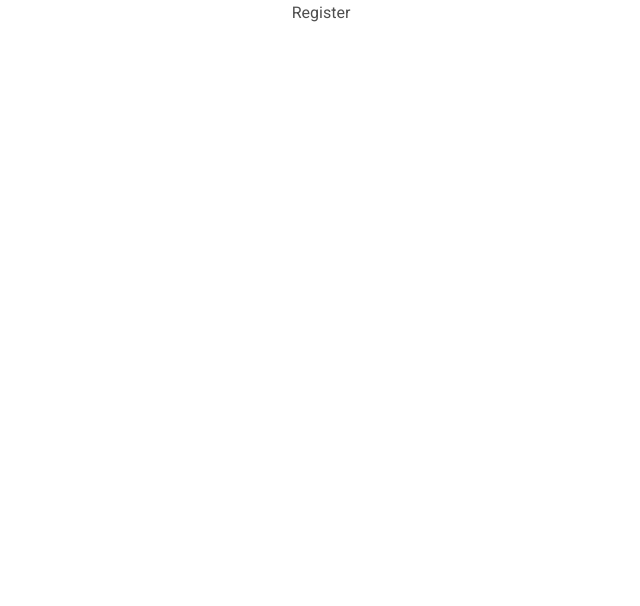
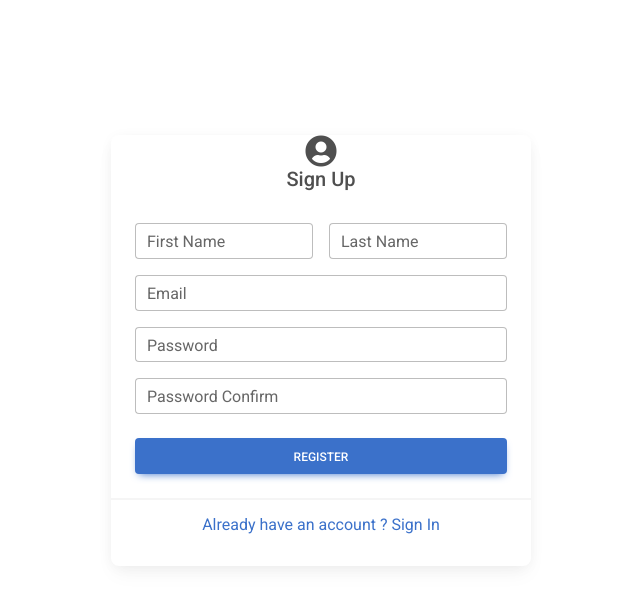
Before and after one commit to hemakas/mern-reduxtoolkit-auth, a React (Create React App) app in the folder client/: page /Register in a window 1280 px wide. Shown: the top 606 px of the page, without its empty margins (319-959 px from the left). Built offline with nearby package versions, Linux system fonts and the light colour scheme.

Commit message:
frontend sign up form added with logic

```diff
--- a/client/package.json
+++ b/client/package.json
@@ -10,7 +10,7 @@
     "@testing-library/user-event": "^13.5.0",
     "axios": "^0.27.2",
     "material-ui-chip-input": "^1.1.0",
-    "mdb-react-ui-kit": "^4.2.0",
+    "mdb-react-ui-kit": "^2.4.0",
     "moment": "^2.29.4",
     "react": "^18.2.0",
     "react-dom": "^18.2.0",
--- a/client/src/pages/Login.js
+++ b/client/src/pages/Login.js
@@ -20,8 +20,10 @@
 };
 
 const Login = () => {
+  // mdb
   const [formValue, setFormValue] = useState(initialState);
   const { email, password } = formValue;
+
   const dispatch = useDispatch();
   const navigate = useNavigate();
 
@@ -64,8 +66,9 @@
 
             {/* email */}
             <div className="col-md-12">
-              <MDBInput label="Email" type="email" value={email} name="email" onChange={onInputChange} required validation="Please provide your email" />
+              <MDBInput label="Email" type="email" value={email} name="email" onChange={onInputChange} required validation="Please provide your email" id='validationEmail01' invalid/>
             </div>
+
 
             {/* password */}
             <div className="col-md-12">
--- a/client/src/pages/Register.js
+++ b/client/src/pages/Register.js
@@ -1,9 +1,153 @@
-import React from 'react'
+import React, { useState, useEffect } from "react";
+import {
+  MDBCard,
+  MDBCardBody,
+  MDBInput,
+  MDBCardFooter,
+  MDBValidation,
+  MDBBtn,
+  MDBIcon,
+  MDBSpinner,
+} from "mdb-react-ui-kit";
+import { Link, useNavigate } from "react-router-dom";
+import { useDispatch, useSelector } from "react-redux";
+import { toast } from "react-toastify";
+import { register } from "../redux/features/authSlice";
+
+const initialState = {
+  firstName: "",
+  lastName: "",
+  email: "",
+  password: "",
+  confirmPassword: "",
+};
 
 const Register = () => {
+  const [formValue, setFormValue] = useState(initialState);
+  const { loading, error } = useSelector((state) => ({ ...state.auth }));
+  const { email, password, firstName, lastName, confirmPassword } = formValue;
+  const dispatch = useDispatch();
+  const navigate = useNavigate();
+
+  useEffect(() => {
+    error && toast.error(error);
+  }, [error]);
+
+  // if submit button is clicked
+  const handleSubmit = (e) => {
+    e.preventDefault();
+
+    if (password !== confirmPassword) {
+      return toast.error("Passwords should match");
+    }
+
+    if (firstName && lastName && email && password && confirmPassword) {
+      dispatch(register({ formValue, navigate, toast }));
+    }
+  };
+
+  const onInputChange = (e) => {
+    let { name, value } = e.target;
+    setFormValue({ ...formValue, [name]: value });
+  };
   return (
-    <div>Register</div>
-  )
-}
+    <div
+      style={{
+        margin: "auto",
+        padding: "15px",
+        maxWidth: "450px",
+        alignContent: "center",
+        marginTop: "120px",
+      }}
+    >
+      <MDBCard alignment="center">
+        <MDBIcon fas icon="user-circle" className="fa-2x" />
+        <h5>Sign Up</h5>
+        <MDBCardBody>
+          <MDBValidation onSubmit={handleSubmit} noValidate className="row g-3">
+            <div className="col-md-6">
+              <MDBInput
+                label="First Name"
+                type="text"
+                value={firstName}
+                name="firstName"
+                onChange={onInputChange}
+                required
+                invalid
+                validation="Please provide first name"
+              />
+            </div>
+            <div className="col-md-6">
+              <MDBInput
+                label="Last Name"
+                type="text"
+                value={lastName}
+                name="lastName"
+                onChange={onInputChange}
+                required
+                invalid
+                validation="Please provide last name"
+              />
+            </div>
+            <div className="col-md-12">
+              <MDBInput
+                label="Email"
+                type="email"
+                value={email}
+                name="email"
+                onChange={onInputChange}
+                required
+                invalid
+                validation="Please provide email"
+              />
+            </div>
+            <div className="col-md-12">
+              <MDBInput
+                label="Password"
+                type="password"
+                value={password}
+                name="password"
+                onChange={onInputChange}
+                required
+                invalid
+                validation="Please provide password"
+              />
+            </div>
+            <div className="col-md-12">
+              <MDBInput
+                label="Password Confirm"
+                type="password"
+                value={confirmPassword}
+                name="confirmPassword"
+                onChange={onInputChange}
+                required
+                invalid
+                validation="Please provide confirm password"
+              />
+            </div>
+            <div className="col-12">
+              <MDBBtn style={{ width: "100%" }} className="mt-2">
+                {loading && (
+                  <MDBSpinner
+                    size="sm"
+                    role="status"
+                    tag="span"
+                    className="me-2"
+                  />
+                )}
+                Register
+              </MDBBtn>
+            </div>
+          </MDBValidation>
+        </MDBCardBody>
+        <MDBCardFooter>
+          <Link to="/login">
+            <p>Already have an account ? Sign In</p>
+          </Link>
+        </MDBCardFooter>
+      </MDBCard>
+    </div>
+  );
+};
 
-export default Register
+export default Register;
--- a/client/src/redux/api.js
+++ b/client/src/redux/api.js
@@ -3,3 +3,5 @@
 const API = axios.create({ baseURL: 'http://localhost:5000' })
 
 export const signIn = (FormData) => API.post('users/signin', FormData)
+
+export const signUp = (FormData) => API.post('users/signup', FormData)
--- a/client/src/redux/features/authSlice.js
+++ b/client/src/redux/features/authSlice.js
@@ -1,12 +1,28 @@
 import { createSlice, createAsyncThunk } from "@reduxjs/toolkit";
 import * as api from "../api";
 
+// login
 export const login = createAsyncThunk(
   "auth/login",
   async ({ formValue, navigate, toast }, { rejectWithValue }) => {
     try {
       const response = await api.signIn(formValue);
-      toast.success("Login Successfully");
+      toast.success("Logged in successfully");
+      navigate("/");
+      return response.data;
+    } catch (err) {
+      return rejectWithValue(err.response.data);
+    }
+  }
+);
+
+// register
+export const register = createAsyncThunk(
+  "auth/register",
+  async ({ formValue, navigate, toast }, { rejectWithValue }) => {
+    try {
+      const response = await api.signUp(formValue);
+      toast.success("Registered successfully");
       navigate("/");
       return response.data;
     } catch (err) {
@@ -35,6 +51,18 @@
         state.loading = false;
         state.error = action.payload.message;
       },
+      [register.pending]: (state, action) => {
+        state.loading = true;
+      },
+      [register.fulfilled]: (state, action) => {
+        state.loading = false;
+        localStorage.setItem("profile", JSON.stringify({ ...action.payload }));
+        state.user = action.payload;
+      },
+      [register.rejected]: (state, action) => {
+        state.loading = false;
+        state.error = action.payload.message;
+      },
     },
 
   });
```
Also changed, not shown: 2 other files (tests, documents, lock files or other folders).
